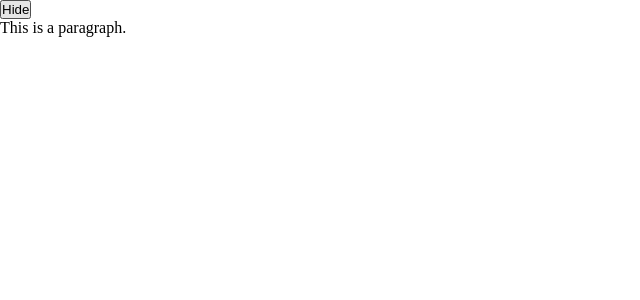
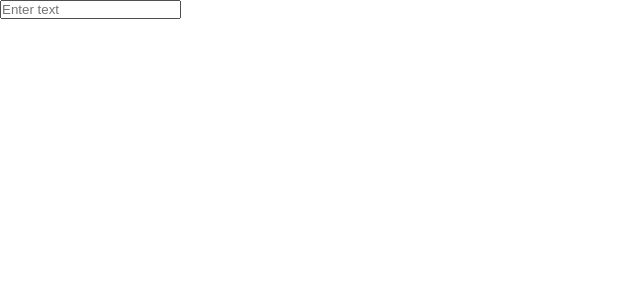
Before and after one commit to VijaylaxmiKaragaon/ReactJS, a React (Vite) app in the folder DCL/: page / in a window 1280 px wide. Shown: the top 300 px of the page, without its empty margins (0-640 px from the left). Built offline with nearby package versions, Linux system fonts and the light colour scheme.

Commit message:
Initial commit

```diff
--- a/DCL/src/App.jsx
+++ b/DCL/src/App.jsx
@@ -13,6 +13,7 @@ import CharacterCounter from "./components/ChacterCounter";
 import EvenOdd from "./components/EvenOdd";
 import FontSize from "./components/FontSize";
 import HideShow from "./components/HideShow";
+import InputField from "./components/InputField";
 
 function App() {
   return (
@@ -29,7 +30,8 @@ function App() {
       {/* <CharacterCounter/> */}
       {/* <EvenOdd/> */}
       {/* <FontSize/> */}
-      <HideShow/>
+      {/* <HideShow/> */}
+      <InputField/>
     </>
   );
 }
--- /dev/null
+++ b/DCL/src/components/InputField.jsx
@@ -0,0 +1,32 @@
+import React, { Component } from "react";
+
+class InputField extends Component {
+
+  state = {
+    text: ""
+  };
+
+  handleChange = (event) => {
+    this.setState({
+      text: event.target.value
+    });
+  };
+
+  render() {
+    return (
+      <div>
+
+        <input
+          type="text"
+          placeholder="Enter text"
+          onChange={this.handleChange}
+        />
+
+        <h2>{this.state.text}</h2>
+
+      </div>
+    );
+  }
+}
+
+export default InputField;
```
